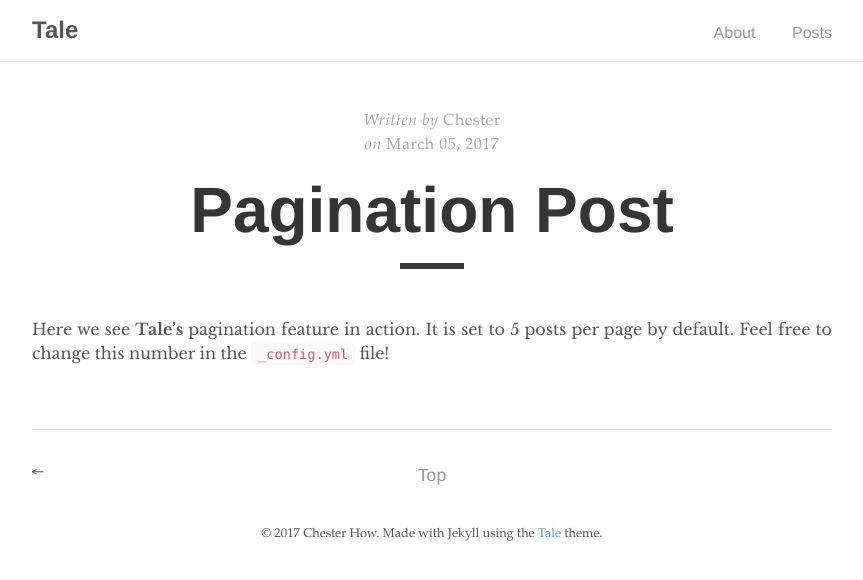
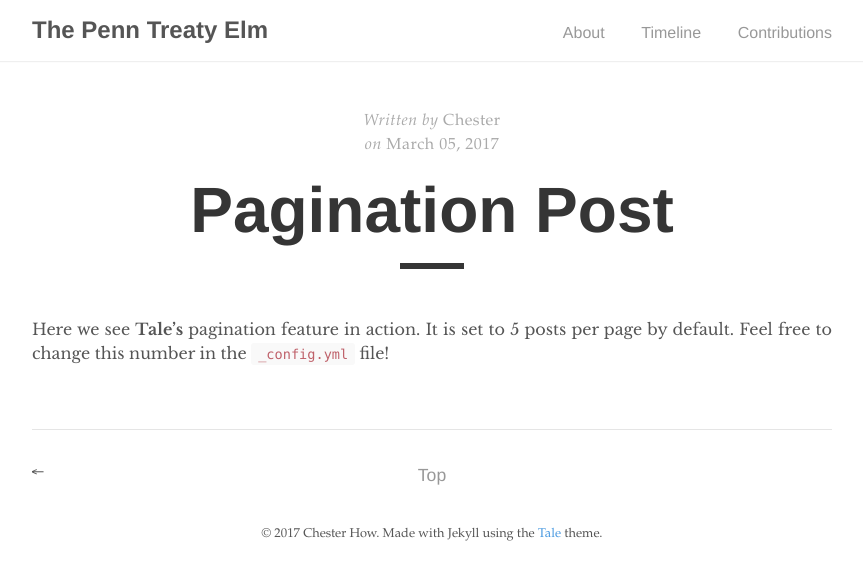
Before and after one commit to mzarafon/penn-treaty-elm, a Jekyll site: the page built from _posts/2017-03-05-pagination-post.md, in a window 1280 px wide. Shown: the top 580 px of the page, without its empty margins (208-1071 px from the left). Built offline with Jekyll 4.4.1, drawn with Linux system fonts in a browser that asks for light colours.

Commit message:
various changes

```diff
--- a/_config.yml
+++ b/_config.yml
@@ -1,9 +1,9 @@
 # Permalinks
-permalink:      /:year-:month-:day/:title
+permalink:      /:title
 
 # Setup
-title:          Tale
-paginate:       5
+title:          The Penn Treaty Elm
+paginate:       10
 baseurl:        ""
 url:            "https://chesterhow.github.io/tale"
 
@@ -27,5 +27,5 @@ github:
   repo:         https://github.com/chesterhow/tale
 
 # Gems
-gems:
+plugins:
   - jekyll-paginate
--- a/_layouts/default.html
+++ b/_layouts/default.html
@@ -11,7 +11,8 @@
         </a>
         <ul>
           <li><a href="{{ '/about' | prepend: site.url }}">About</a></li>
-          <li><a href="{{ site.baseurl }}/">Posts</a></li>
+          <li><a href="{{ '/timeline' | prepend: site.url }}">Timeline</a></li>
+          <li><a href="{{ site.baseurl }}/">Contributions</a></li>
         </ul>
     </div>
   </nav>
```
Also changed, not shown: 16 other files.
